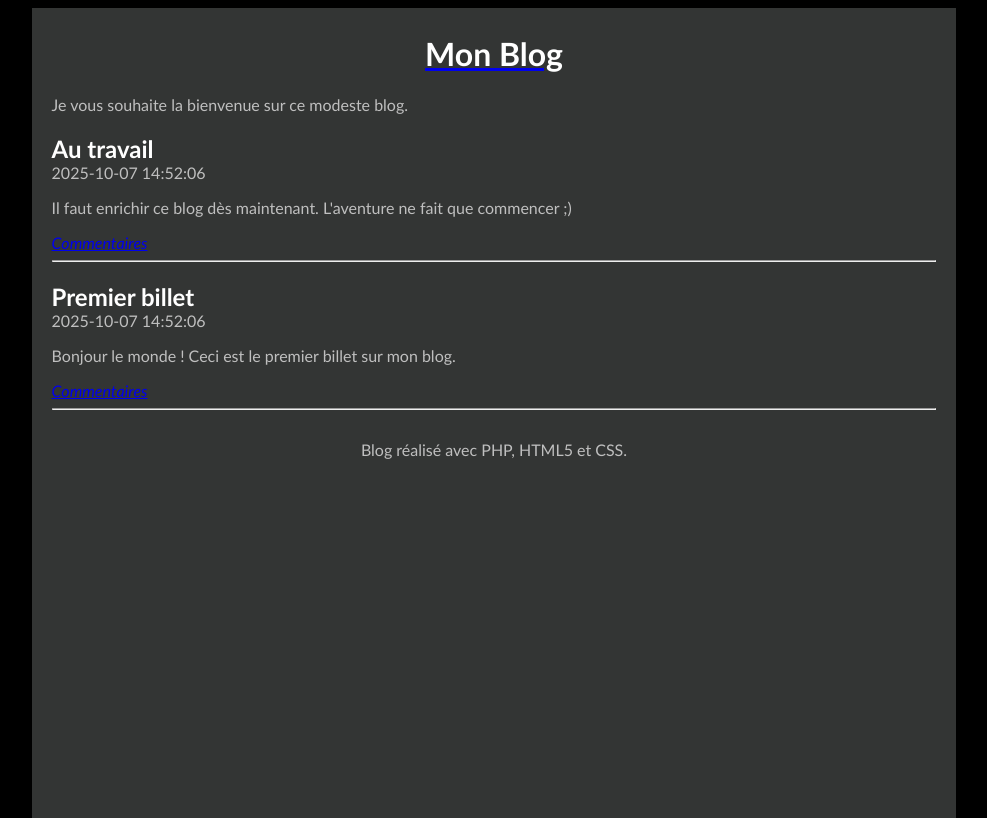
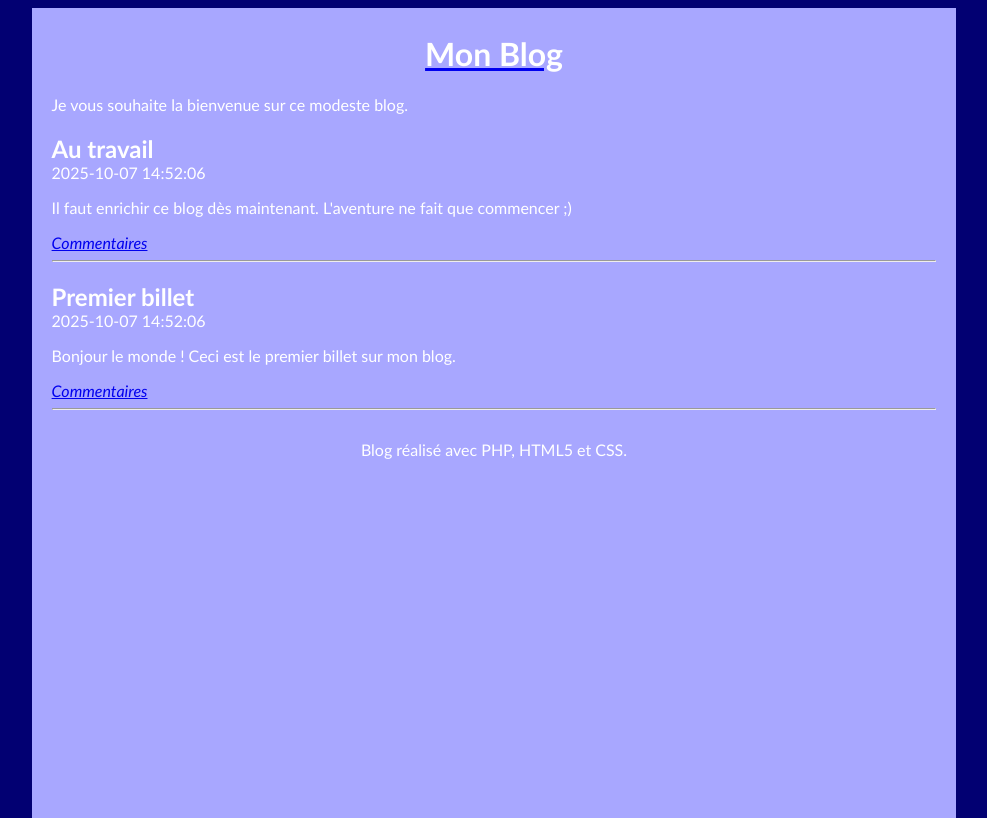
Before and after one commit to Ethan-BERNARD/MonBlog, a PHP site: page / in a window 1280 px wide. Shown: the whole page, without its empty margins (146-1133 px from the left). Run offline with PHP 8.4, Linux system fonts and the light colour scheme; data comes from the database, SQL or seed files in the repository.

Commit message:
Changement dans le CSS

```diff
--- a/style.css
+++ b/style.css
@@ -6,14 +6,14 @@
    hauteur du «grand-père», et ainsi de suite.
    Pour pouvoir utiliser un "min-height: 100%" sur div#global, il nous faut:
    - un parent (body) en "height: 100%";
-   - le parent de body également en "height: 100%". */
+   - le parent de body également en "height: 100%". ahhhhhh*/
 html, body {
     height: 100%;
 }
 
 body {
-    color: #bfbfbf;
-    background: black;
+    color: #ffffff;
+    background: rgb(2, 0, 114);
     font-family: 'Futura-Medium', 'Futura', 'Trebuchet MS', sans-serif;
 }
 
@@ -27,7 +27,7 @@ h1 {
 
 #global {
     min-height: 100%;  /* Voir commentaire sur html et body plus haut */
-    background: #333534;
+    background: rgb(168, 167, 255);
     width: 70%;
     margin: auto;	/* Permet de centrer la div */
     text-align: justify;
```
